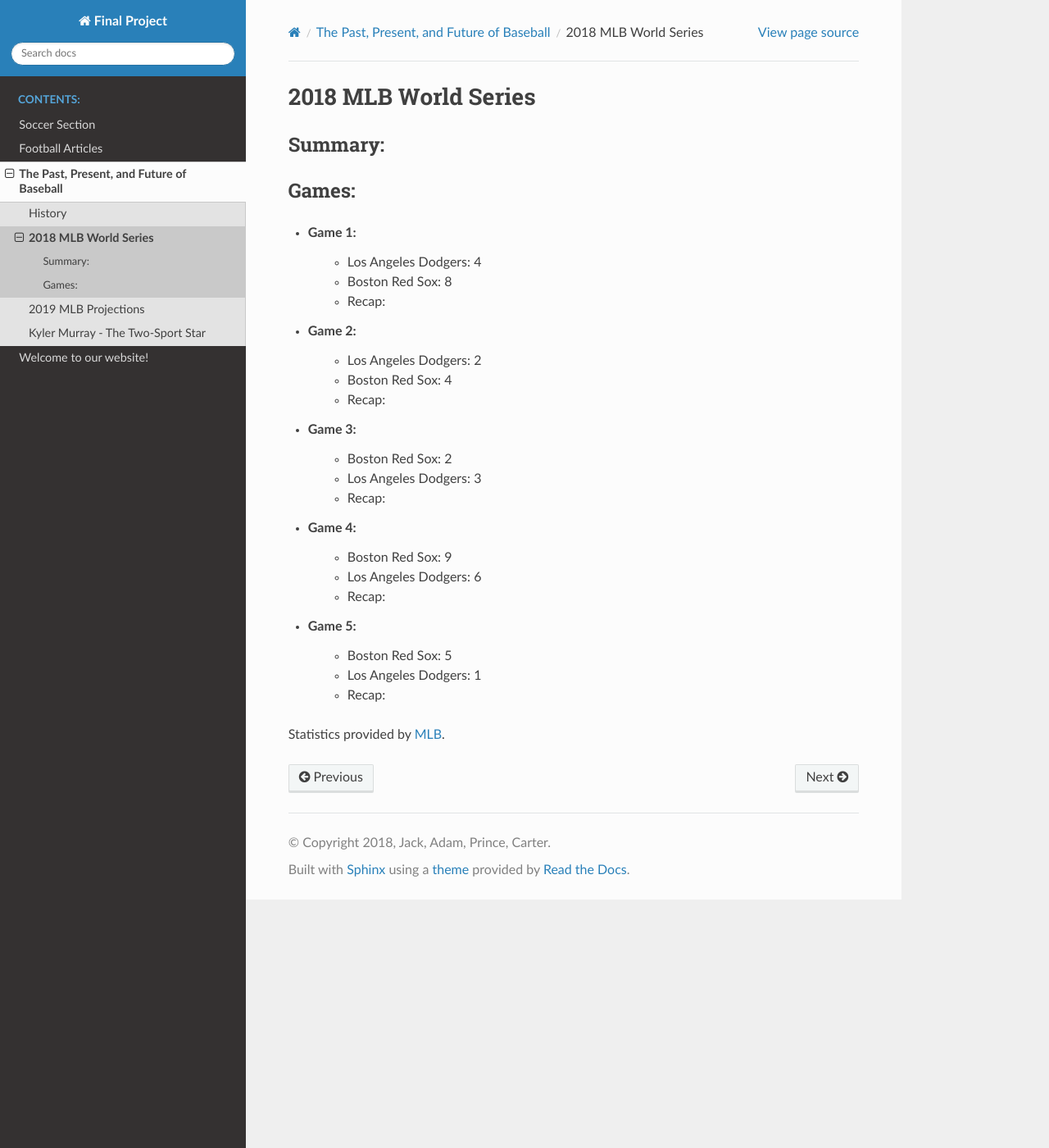
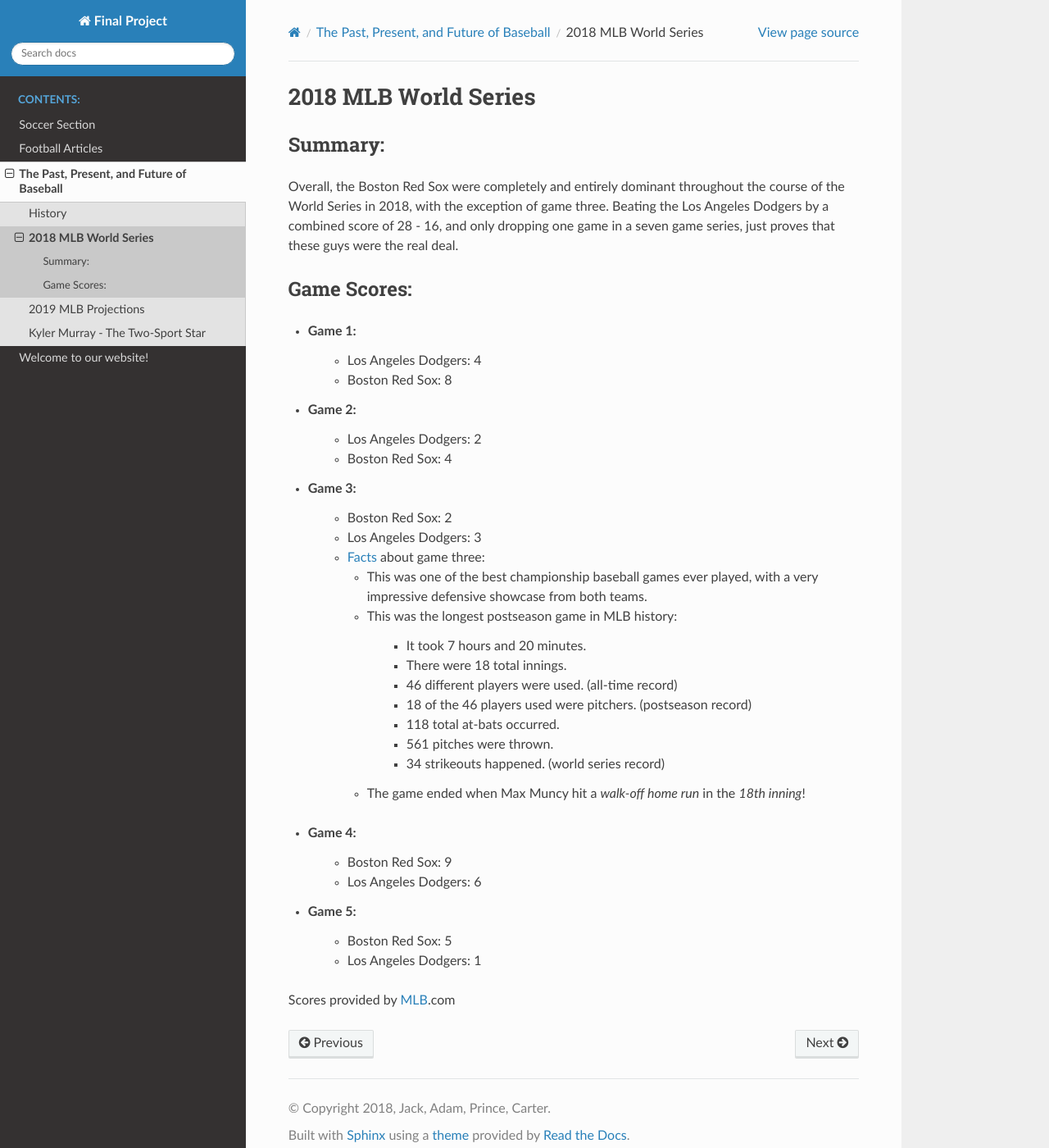
Before and after one commit to jarndt4/sports_final_project, a Sphinx documentation site: the page built from source/baseball/02world_series/02world_series.rst, in a window 1280 px wide and 1400 px high. Shown: the whole window at 82% size. Built offline with Sphinx 7.4.7 and the Read the Docs theme 2.0.0, drawn with Linux system fonts in a browser that asks for light colours.

Commit message:
2 out of 4 pages done

```diff
--- a/source/baseball/02world_series/02world_series.rst
+++ b/source/baseball/02world_series/02world_series.rst
@@ -2,10 +2,12 @@
 =====================
 
 Summary:
------------
+--------
 
-Games:
-------
+Overall, the Boston Red Sox were completely and entirely dominant throughout the course of the World Series in 2018, with the exception of game three. Beating the Los Angeles Dodgers by a combined score of 28 - 16, and only dropping one game in a seven game series, just proves that these guys were the real deal.
+
+Game Scores:
+------------
 
 * **Game 1:**
 
@@ -13,15 +15,11 @@
 
    * Boston Red Sox: 8
 
-   * Recap:
-
 * **Game 2:**
 
    * Los Angeles Dodgers: 2
 
    * Boston Red Sox: 4
-
-   * Recap:
 
 * **Game 3:**
 
@@ -29,7 +27,29 @@
 
    * Los Angeles Dodgers: 3
 
-   * Recap:
+   * `Facts`_ about game three:
+
+   .. _Facts: https://www.mlb.com/news/2018-world-series-game-3-amazing-facts/c-299795560
+
+      * This was one of the best championship baseball games ever played, with a very impressive defensive showcase from both teams.
+
+      * This was the longest postseason game in MLB history:
+
+         * It took 7 hours and 20 minutes.
+
+         * There were 18 total innings.
+
+         * 46 different players were used. (all-time record)
+
+         * 18 of the 46 players used were pitchers. (postseason record)
+
+         * 118 total at-bats occurred.
+
+         * 561 pitches were thrown.
+
+         * 34 strikeouts happened. (world series record)
+
+      * The game ended when Max Muncy hit a *walk-off home run* in the *18th inning*!
 
 * **Game 4:**
 
@@ -37,16 +57,12 @@
 
    * Los Angeles Dodgers: 6
 
-   * Recap:
-
 * **Game 5:**
 
    * Boston Red Sox: 5
 
    * Los Angeles Dodgers: 1
 
-   * Recap:
-
-Statistics provided by `MLB`_.
+Scores provided by `MLB`_.com
 
 .. _MLB: https://www.mlb.com/gameday/dodgers-vs-red-sox/2018/10/23/563407?partnerId=LR_box#game_tab=wrap,game_state=final,game=563407
```
Also changed, not shown: 3 other files.
